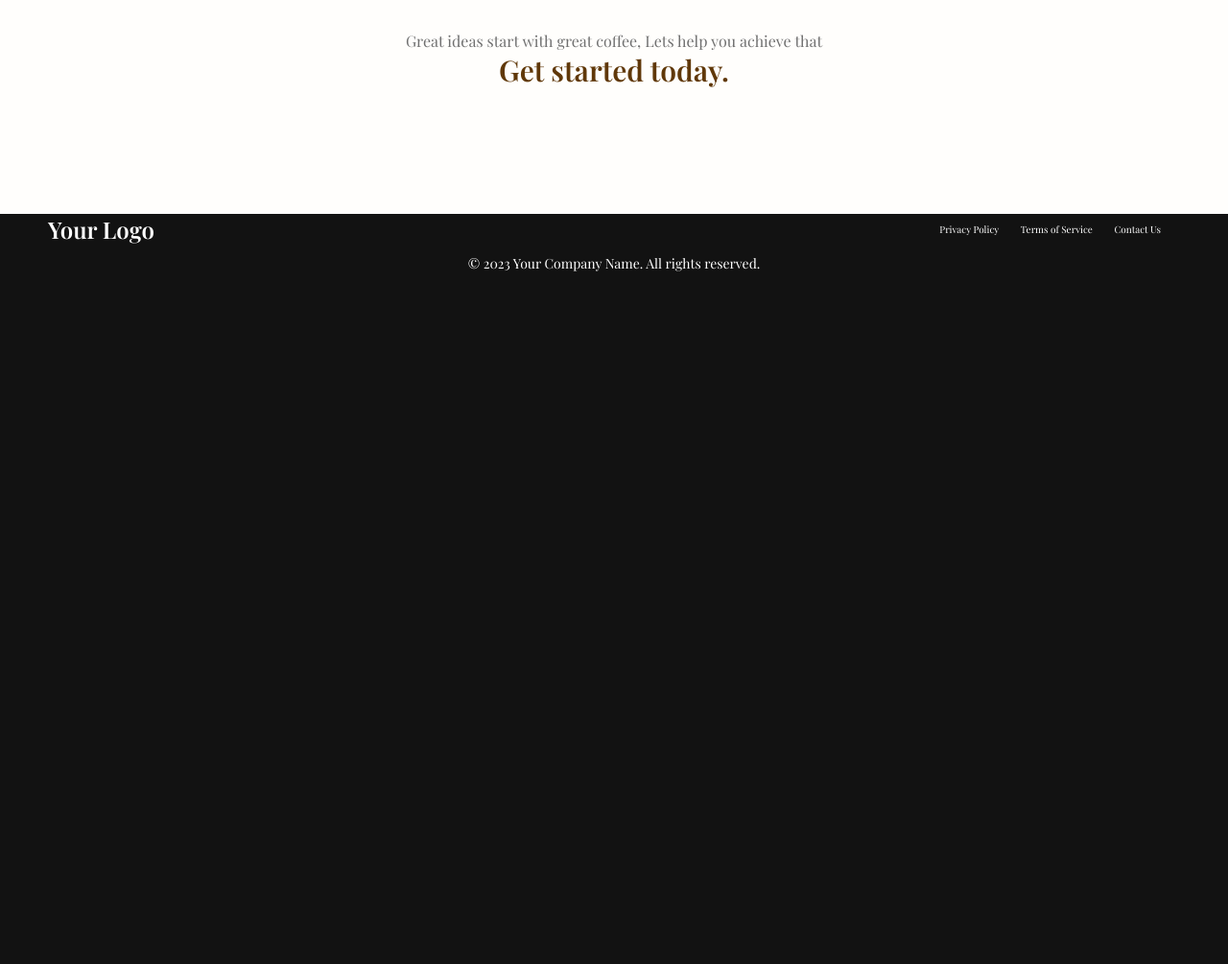
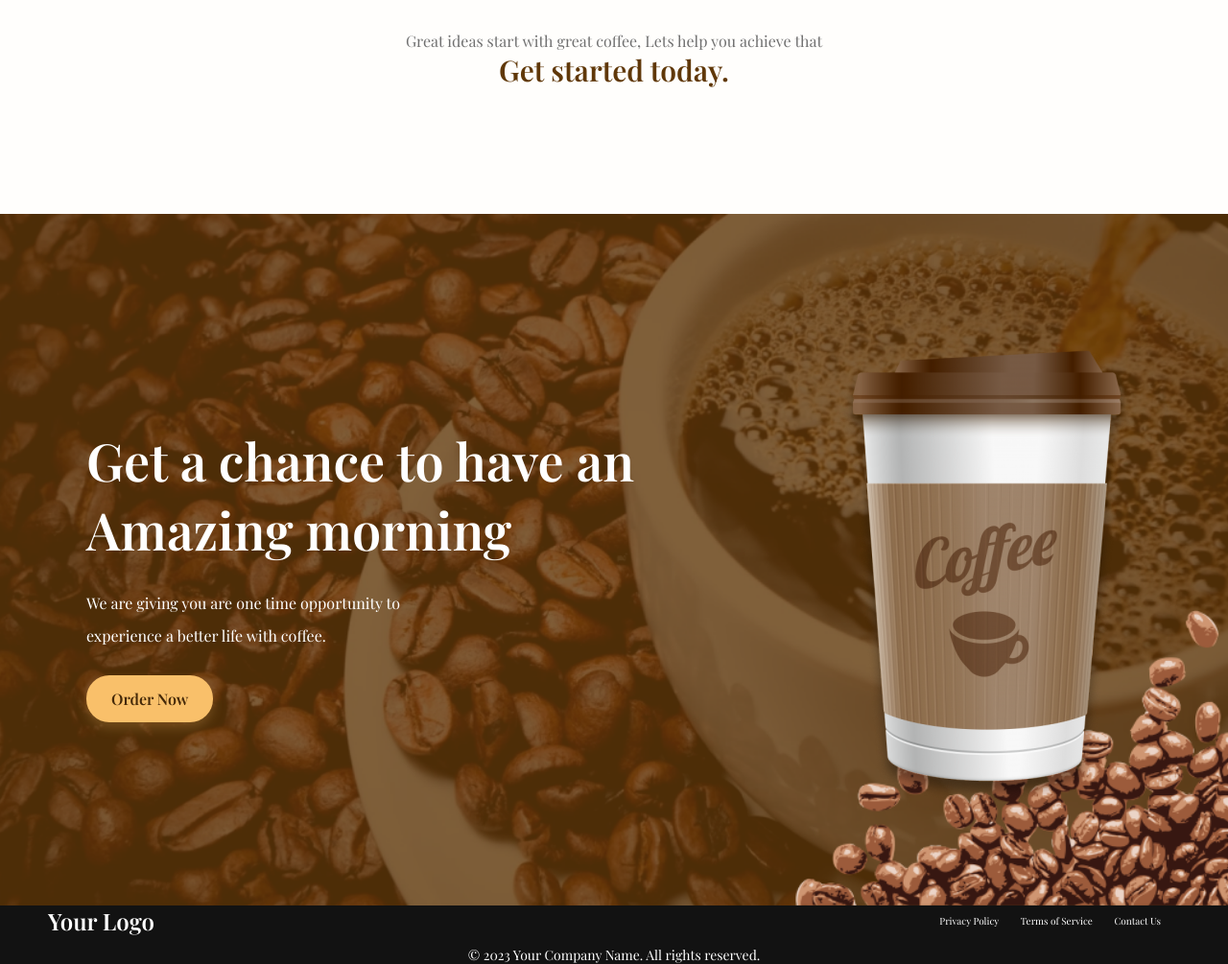
Before and after one commit to Zubair1020/Bean-Scene, a plain HTML site: page index.html in a window 1280 px wide. Shown: the part 2661-3666 px from the top of the page at 96% size. Before the commit the page ends 2945 px from the top, so only its background shows below. Drawn offline with nearby package versions, Linux system fonts and the light colour scheme; a web font is replaced by a local one.

Commit message:
added showcase

```diff
--- a/index.html
+++ b/index.html
@@ -202,6 +202,27 @@
           Get started today.
         </h2>
       </section>
+
+      <!-- Show case -->
+      <section class="show-case-section">
+        <div class="show-case">
+          <div class="show-case-content">
+            <h2 class="heading-secondary">
+              Get a chance to have an Amazing morning
+            </h2>
+            <p class="text-details">
+              We are giving you are one time opportunity to experience a better
+              life with coffee.
+            </p>
+            <button class="btn">Order Now</button>
+          </div>
+          <img
+            src="./images/cup.png"
+            alt="Cup"
+          />
+        </div>
+      </section>
+
       <!-- NEWS LATTER SECTION -->
       <!-- <section class="news-latter">
         <h3>DUMMY TEXT</h3>
--- a/style.css
+++ b/style.css
@@ -275,6 +275,33 @@ footer {
   font-size: 3rem;
 }
 
+/*******! Show-Case-Section*******/
+.show-case-section {
+  background: url("./images/show\ case\ bg.png") no-repeat center;
+  background-size: cover;
+  max-width: var(--body-max-width);
+  padding-block: 13rem 10rem;
+  margin-inline: auto;
+}
+.show-case {
+  margin-inline: auto;
+  max-width: 110rem;
+  display: flex;
+  justify-content: space-between;
+  align-items: center;
+}
+
+.show-case-content .heading-secondary {
+  color: var(--text-color-light);
+  max-width: 57.5rem;
+}
+.show-case-content .text-details {
+  color: var(--text-color-light);
+  line-height: 3.4rem;
+  margin-block: 2.4rem;
+  max-width: 40rem;
+}
+
 /*******! Common CSS ---> Card *******/
 
 .cards {
```
Also changed, not shown: images/show case bg.png (added).
